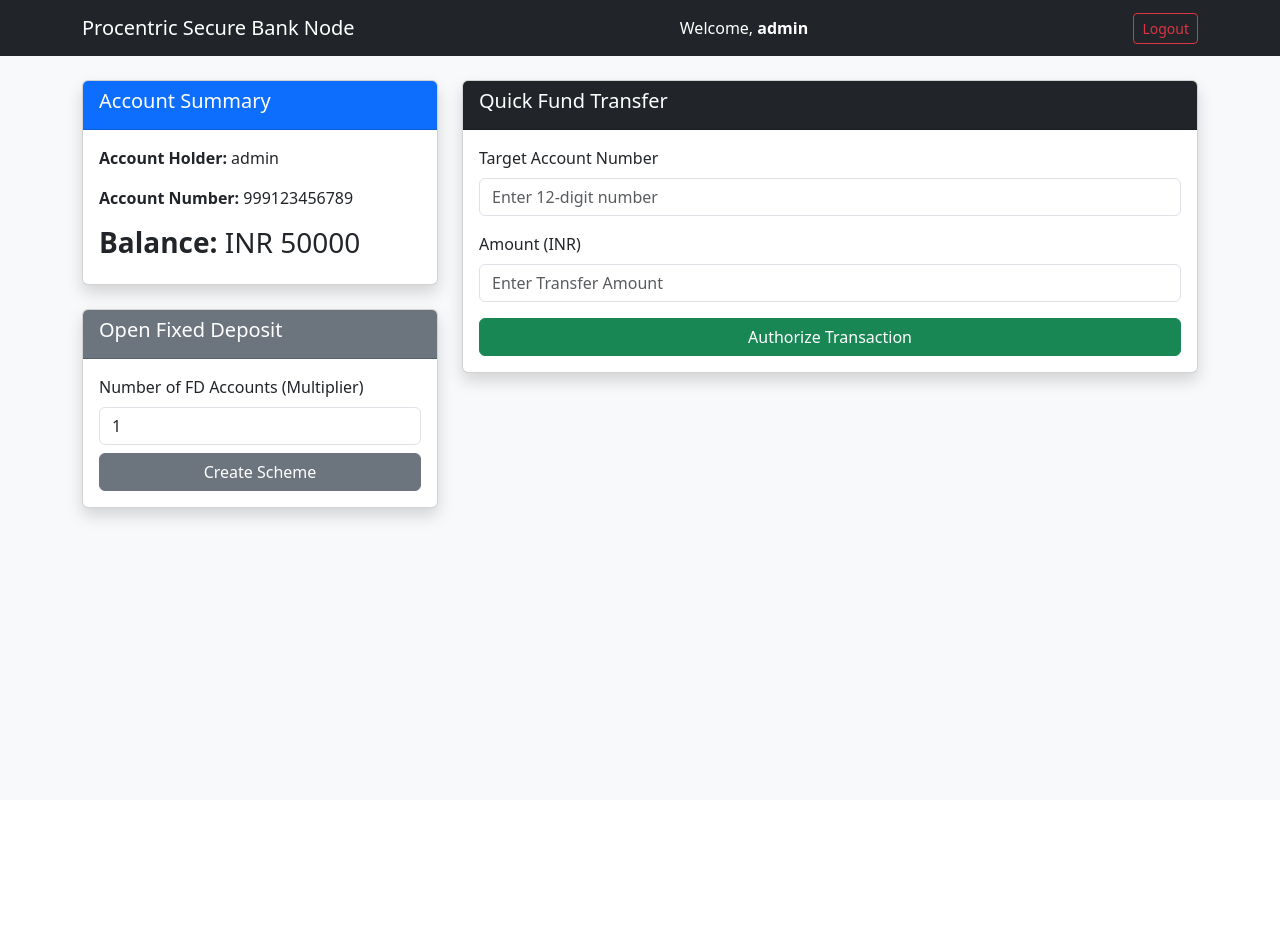
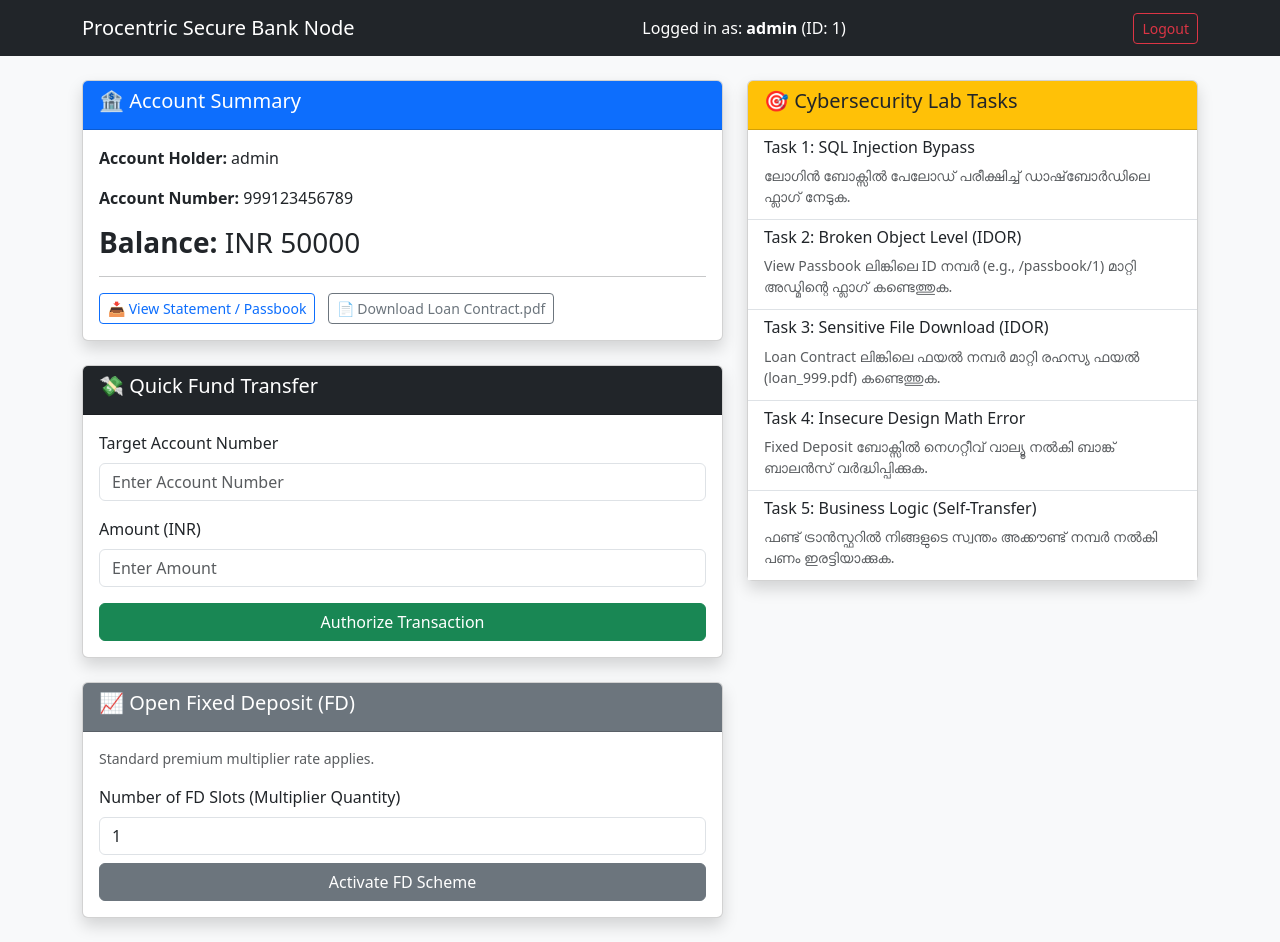
Before and after one commit to tibinjohn193-blip/procentric-cyber-bank, a Flask app: page /dashboard in a window 1280 px wide. Before the commit the page ends 524 px from the top, so only its background shows below. Run offline with Flask 3, Linux system fonts and the light colour scheme; a user stored in the database is signed in.

Commit message:
scoreboard.html

```diff
--- a/templates/scoreboard.html
+++ b/templates/scoreboard.html
@@ -1,14 +1,14 @@
 <!DOCTYPE html>
 <html>
 <head>
-    <title>Customer Dashboard - Cyber Bank</title>
+    <title>Customer Dashboard & Lab Tracker</title>
     <link rel="stylesheet" href="https://cdn.jsdelivr.net/npm/bootstrap@5.3.0/dist/css/bootstrap.min.css">
 </head>
 <body class="bg-light">
     <nav class="navbar navbar-expand-lg navbar-dark bg-dark">
         <div class="container">
             <a class="navbar-brand" href="#">Procentric Secure Bank Node</a>
-            <span class="navbar-text text-white">Welcome, <b>{{ user.username }}</b></span>
+            <span class="navbar-text text-white">Logged in as: <b>{{ user.username }}</b> (ID: {{ user.id }})</span>
             <a href="/logout" class="btn btn-outline-danger btn-sm ms-3">Logout</a>
         </div>
     </nav>
@@ -16,7 +16,7 @@
     <div class="container mt-4">
         {% if sql_flag %}
         <div class="alert alert-warning alert-dismissible fade show shadow" role="alert">
-            🚀 <b>SQL Injection Detected!</b> Dynamic Auth Bypass Key Harvested:
+            🚀 <b>SQL Injection Success!</b> Captured Authentication Key:
             <strong class="text-danger">{{ sql_flag }}</strong>
         </div>
         {% endif %}
@@ -30,44 +30,76 @@
         {% endwith %}
 
         <div class="row mt-3">
-            <div class="col-md-4">
+            <div class="col-md-7">
                 <div class="card shadow mb-4">
-                    <div class="card-header bg-primary text-white"><h5>Account Summary</h5></div>
+                    <div class="card-header bg-primary text-white"><h5>🏦 Account Summary</h5></div>
                     <div class="card-body">
                         <p><b>Account Holder:</b> {{ user.username }}</p>
                         <p><b>Account Number:</b> {{ user.account_number }}</p>
                         <h3><b>Balance:</b> INR {{ user.balance }}</h3>
+                        <hr>
+                        <a href="/passbook/{{ user.id }}" target="_blank" class="btn btn-sm btn-outline-primary">📥 View Statement / Passbook</a>
+                        <a href="/download/loan_101.pdf" target="_blank" class="btn btn-sm btn-outline-secondary ms-2">📄 Download Loan Contract.pdf</a>
                     </div>
                 </div>
 
-                <div class="card shadow">
-                    <div class="card-header bg-secondary text-white"><h5>Open Fixed Deposit</h5></div>
+                <div class="card shadow mb-4">
+                    <div class="card-header bg-dark text-white"><h5>💸 Quick Fund Transfer</h5></div>
                     <div class="card-body">
+                        <form action="/quick-transfer" method="POST">
+                            <div class="mb-3">
+                                <label class="form-label">Target Account Number</label>
+                                <input type="text" name="target_account" class="form-control" placeholder="Enter Account Number" required>
+                            </div>
+                            <div class="mb-3">
+                                <label class="form-label">Amount (INR)</label>
+                                <input type="number" name="amount" class="form-control" placeholder="Enter Amount" required>
+                            </div>
+                            <input type="hidden" name="vip_bypass_token" value="default_user_route">
+                            <button type="submit" class="btn btn-success w-100">Authorize Transaction</button>
+                        </form>
+                    </div>
+                </div>
+
+                <div class="card shadow mb-4">
+                    <div class="card-header bg-secondary text-white"><h5>📈 Open Fixed Deposit (FD)</h5></div>
+                    <div class="card-body">
+                        <p class="text-muted small">Standard premium multiplier rate applies.</p>
                         <form action="/open-fd" method="POST">
-                            <label class="form-label">Number of FD Accounts (Multiplier)</label>
-                            <input type="number" name="qty" class="form-control mb-2" value="1">
-                            <button type="submit" class="btn btn-secondary w-100">Create Scheme</button>
+                            <label class="form-label">Number of FD Slots (Multiplier Quantity)</label>
+                            <input type="number" name="qty" class="form-control mb-2" value="1" placeholder="Enter quantity">
+                            <button type="submit" class="btn btn-secondary w-100">Activate FD Scheme</button>
                         </form>
                     </div>
                 </div>
             </div>
 
-            <div class="col-md-8">
+            <div class="col-md-5">
                 <div class="card shadow">
-                    <div class="card-header bg-dark text-white"><h5>Quick Fund Transfer</h5></div>
-                    <div class="card-body">
-                        <form action="/quick-transfer" method="POST">
-                            <div class="mb-3">
-                                <label class="form-label">Target Account Number</label>
-                                <input type="text" name="target_account" class="form-control" placeholder="Enter 12-digit number" required>
+                    <div class="card-header bg-warning text-dark"><h5>🎯 Cybersecurity Lab Tasks</h5></div>
+                    <div class="card-body p-0">
+                        <div class="list-group list-group-flush">
+                            <div class="list-group-item">
+                                <h6>Task 1: SQL Injection Bypass</h6>
+                                <p class="text-muted small mb-1">ലോഗിൻ ബോക്സിൽ പേലോഡ് പരീക്ഷിച്ച് ഡാഷ്‌ബോർഡിലെ ഫ്ലാഗ് നേടുക.</p>
                             </div>
-                            <div class="mb-3">
-                                <label class="form-label">Amount (INR)</label>
-                                <input type="number" name="amount" class="form-control" placeholder="Enter Transfer Amount" required>
+                            <div class="list-group-item">
+                                <h6>Task 2: Broken Object Level (IDOR)</h6>
+                                <p class="text-muted small mb-1">View Passbook ലിങ്കിലെ ID നമ്പർ (e.g., /passbook/1) മാറ്റി അഡ്മിന്റെ ഫ്ലാഗ് കണ്ടെത്തുക.</p>
                             </div>
-                            <input type="hidden" name="vip_bypass_token" value="default_user_route">
-                            <button type="submit" class="btn btn-success w-100">Authorize Transaction</button>
-                        </form>
+                            <div class="list-group-item">
+                                <h6>Task 3: Sensitive File Download (IDOR)</h6>
+                                <p class="text-muted small mb-1">Loan Contract ലിങ്കിലെ ഫയൽ നമ്പർ മാറ്റി രഹസ്യ ഫയൽ (loan_999.pdf) കണ്ടെത്തുക.</p>
+                            </div>
+                            <div class="list-group-item">
+                                <h6>Task 4: Insecure Design Math Error</h6>
+                                <p class="text-muted small mb-1">Fixed Deposit ബോക്സിൽ നെഗറ്റീവ് വാല്യൂ നൽകി ബാങ്ക് ബാലൻസ് വർദ്ധിപ്പിക്കുക.</p>
+                            </div>
+                            <div class="list-group-item">
+                                <h6>Task 5: Business Logic (Self-Transfer)</h6>
+                                <p class="text-muted small mb-1">ഫണ്ട് ട്രാൻസ്ഫറിൽ നിങ്ങളുടെ സ്വന്തം അക്കൗണ്ട് നമ്പർ നൽകി പണം ഇരട്ടിയാക്കുക.</p>
+                            </div>
+                        </div>
                     </div>
                 </div>
             </div>
```
